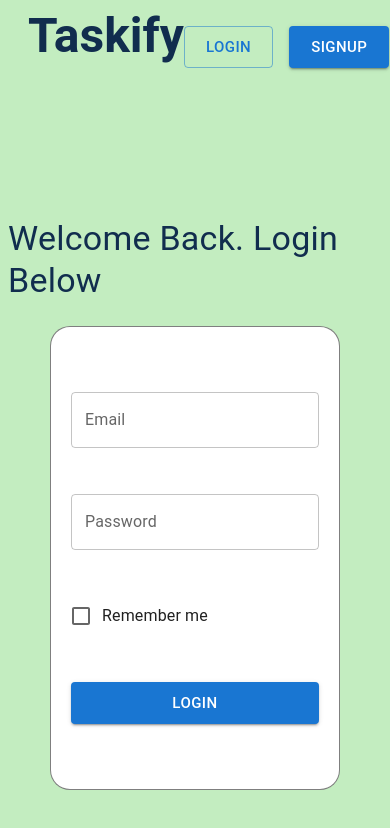
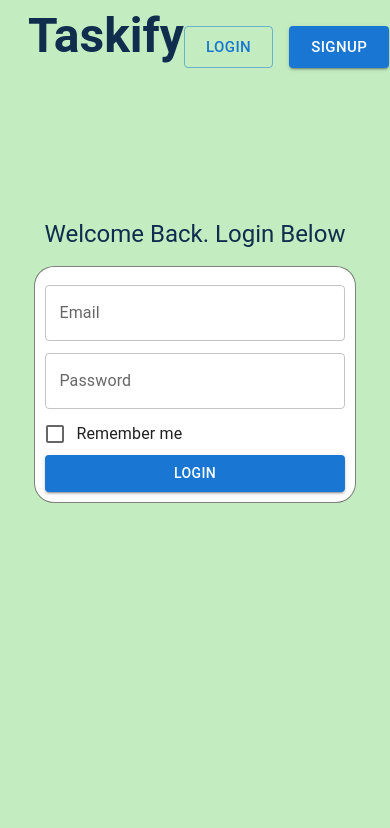
Before and after one commit to paramveer7267/Taskify, a React (Vite) app in the folder Frontend/: page /auth/login in a window 390 px wide. Shown: the top 828 px of the page. Built offline with nearby package versions, Linux system fonts and the light colour scheme.

Commit message:
Update SignIn.jsx

```diff
--- a/Frontend/src/components/SignIn.jsx
+++ b/Frontend/src/components/SignIn.jsx
@@ -6,68 +6,59 @@ import {
   Checkbox,
   Stack,
   FormControlLabel,
-    } from '@mui/material';
-import AlertSnackbar from './Snackbar';
-import { useState } from 'react';
-import {useNavigate} from 'react-router-dom'
-import axios from 'axios';
+  useMediaQuery,
+} from "@mui/material";
+import AlertSnackbar from "./Snackbar";
+import { useState } from "react";
+import { useNavigate } from "react-router-dom";
+import axios from "axios";
 
 const upperTextStyle = {
-    paddingTop: '150px',
-    display: 'flex',
-    justifyContent: 'center',
+  paddingTop: "150px",
+  display: "flex",
+  justifyContent: "center",
 };
 
 const cardBoxStyle = {
-    display: 'flex',
-    justifyContent: 'center',
-    letterSpacing: '0',
-};
-
-const cardSignInStyle = {
-    display: 'flex',
-    flexDirection: 'column',
-    justifyContent: 'space-evenly',
-    alignContent: 'space-around',
-    minWidth: '30%',
-    height: '50vh',
-    padding: '20px',
-    margin: '0',
-    border: '1px solid rgba(0,0,0,0.5)',
-    borderRadius: '20px',
+  display: "flex",
+  justifyContent: "center",
+  letterSpacing: "0",
 };
 
 const SignIn = () => {
   const navigate = useNavigate();
-    const [email , setEmail] = useState("");
-    const [password , setPassword] = useState("");
-    const [open , setOpen] = useState(false);
-    const [snackbarMessage , setSnackbarMessage] = useState("");
-    const [color , setColor] = useState("info");
+  const [email, setEmail] = useState("");
+  const [password, setPassword] = useState("");
+  const [open, setOpen] = useState(false);
+  const [snackbarMessage, setSnackbarMessage] = useState("");
+  const [color, setColor] = useState("info");
   const url = import.meta.env.VITE_url;
+
+  // Media query to detect mobile screen size (down from 600px)
+  const isMobile = useMediaQuery("(max-width:600px)");
+
   const validate = async () => {
     try {
       const data = {
         email: email,
-                password: password
+        password: password,
       };
-            const response = await axios.post(url + '/auth/login' , data);
+      const response = await axios.post(url + "/auth/login", data);
       const message = response.data.message;
       let token = undefined;
-            if(response.data.token) {
+      if (response.data.token) {
         token = response.data.token;
       }
       console.log(response);
-            localStorage.setItem('token' , token);
+      localStorage.setItem("token", token);
       setOpen(true);
       setColor("success");
       setSnackbarMessage(message);
-            setTimeout(function() {
-                navigate('/todo');
-            },1000);
-        }
-        catch(error) {
-            console.error('Error:' , error);
+      setTimeout(function () {
+        navigate("/todo");
+      }, 1000);
+    } catch (error) {
+      console.error("Error:", error);
       const message = error.response.data;
       setOpen(true);
       setColor("error");
@@ -75,52 +66,81 @@ const SignIn = () => {
       setEmail("");
       setPassword("");
     }
-    }
+  };
+
   const handleCloseSnackbar = () => {
     setOpen(false);
   };
+
+  const cardSignInStyle = {
+    display: "flex",
+    flexDirection: "column",
+    justifyContent: "space-evenly",
+    alignContent: "space-around",
+    minWidth: isMobile ? "80%" : "30%", // Adjust the width for mobile
+    height: "auto", // Let height adapt to content
+    padding: isMobile ? "10px" : "20px", // Reduce padding on mobile
+    margin: "0",
+    border: "1px solid rgba(0,0,0,0.5)",
+    borderRadius: "20px",
+  };
+
   return (
     <>
       <Stack>
         <Stack
-                direction={'row'}
-                justifyContent={'center'}
-                alignItems={'center'}
-                pt={15}
+          direction={"row"}
+          justifyContent={"center"}
+          alignItems={"center"}
+          pt={isMobile ? 10 : 15} // Adjust padding top for mobile
           style={upperTextStyle}
         >
-                <Typography variant='h4' color={'#112D4E'}>
+          <Typography variant={isMobile ? "h5" : "h4"} color={"#112D4E"}>
             Welcome Back. Login Below
           </Typography>
-
         </Stack>
         <Stack
-                direction={'row'}
-                justifyContent={'center'}
-                alignItems={'center'}
-                pt={3}
+          direction={"row"}
+          justifyContent={"center"}
+          alignItems={"center"}
+          pt={isMobile ? 2 : 3} // Adjust padding for mobile
           style={cardBoxStyle}
         >
           <Card variant="outlined" style={cardSignInStyle}>
             <TextField
-                        variant='outlined'
-                        onChange= {e => setEmail(e.target.value)}
+              variant="outlined"
+              onChange={(e) => setEmail(e.target.value)}
               value={email}
-                        label='Email' />
+              label="Email"
+              fullWidth // Full width on mobile
+              margin="dense"
+            />
             <TextField
-                        variant='outlined'
-                        onChange= {e => setPassword(e.target.value)}
+              variant="outlined"
+              onChange={(e) => setPassword(e.target.value)}
               value={password}
-                        label='Password'
-                        type='Password' />
-                    <Stack direction={'row'} justifyContent={'space-between'} alignItems={'center'} >
-                        <FormControlLabel control={<Checkbox size="medium" />} label="Remember me" />
+              label="Password"
+              type="Password"
+              fullWidth // Full width on mobile
+              margin="dense"
+            />
+            <Stack
+              direction={"row"}
+              justifyContent={"space-between"}
+              alignItems={"center"}
+            >
+              <FormControlLabel
+                control={<Checkbox size="medium" />}
+                label="Remember me"
+              />
             </Stack>
             <Button
-                        variant='contained'
-                        size='large'
-                        onClick= {validate}
-                        >LOGIN</Button>
+              variant="contained"
+              size={isMobile ? "medium" : "large"} // Adjust button size for mobile
+              onClick={validate}
+            >
+              LOGIN
+            </Button>
           </Card>
         </Stack>
       </Stack>
@@ -128,10 +148,10 @@ const SignIn = () => {
         open={open}
         onClose={handleCloseSnackbar}
         message={snackbarMessage}
-        color = {color}
+        color={color}
       />
     </>
-    )
-}
+  );
+};
 
 export default SignIn;
```
Lines whose indentation alone changed are shown as unchanged.
